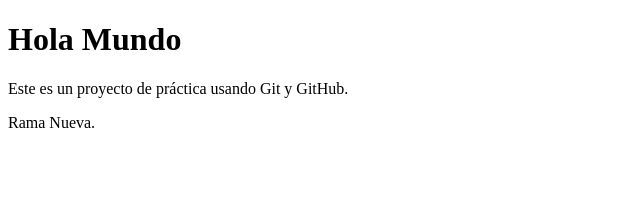
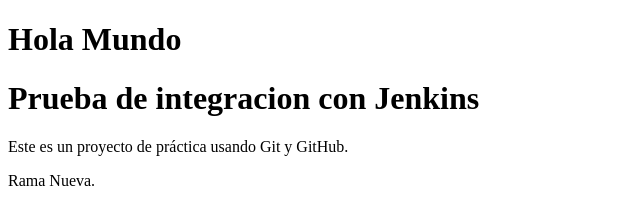
Before and after one commit to ByronToledo18/mi-proyecto-git, a plain HTML site: page index.html in a window 1280 px wide. Shown: the whole page, without its empty margins (0-640 px from the left). Drawn offline with Linux system fonts and the light colour scheme.

Commit message:
Integracion Jenkin index.html

```diff
--- a/index.html
+++ b/index.html
@@ -6,6 +6,7 @@
 </head>
 <body>
     <h1>Hola Mundo</h1>
+    <h1>Prueba de integracion con Jenkins</h1>
     <p>Este es un proyecto de práctica usando Git y GitHub.</p>
     <p>Rama Nueva.</p>
 </body>
```
